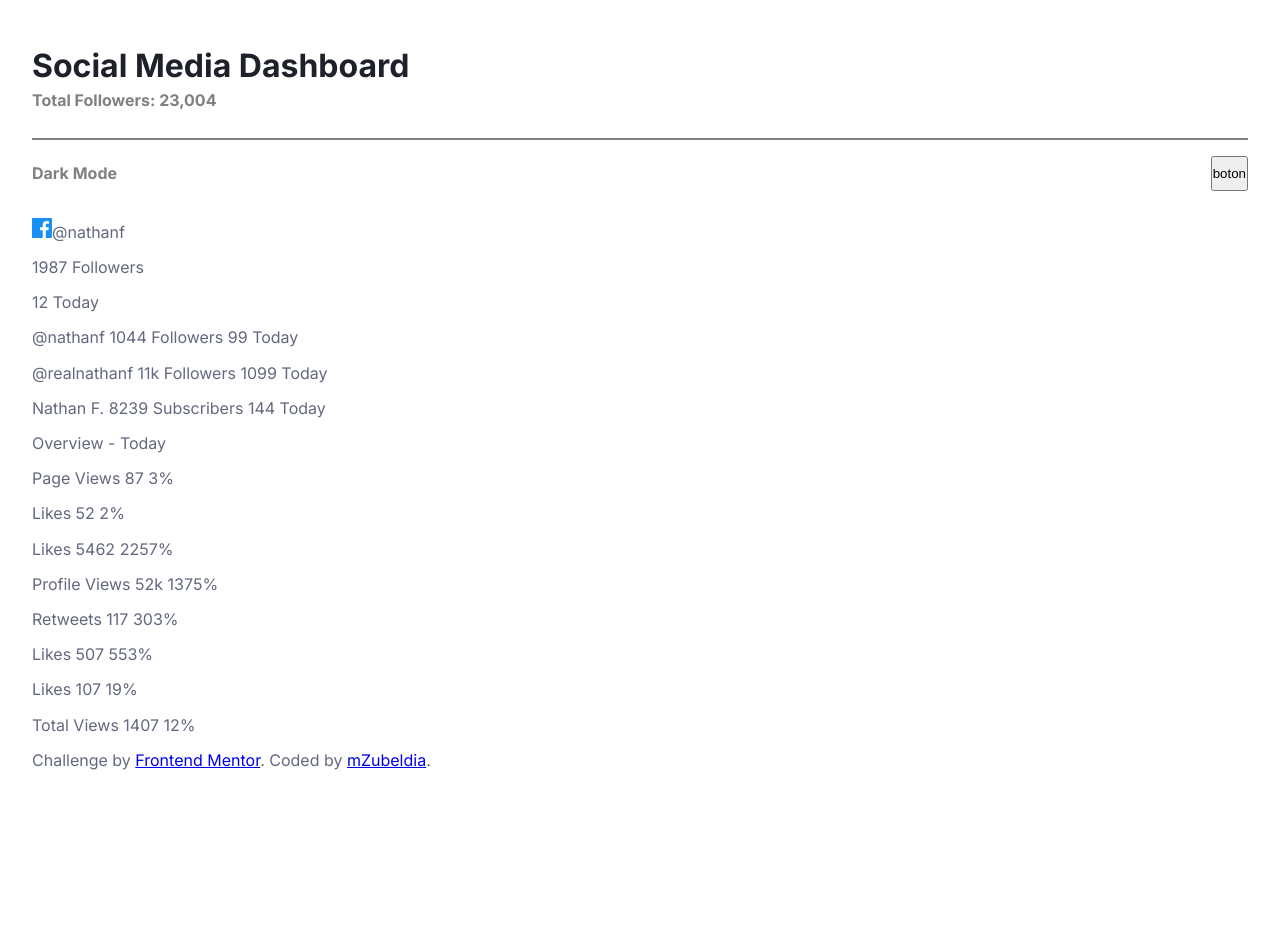
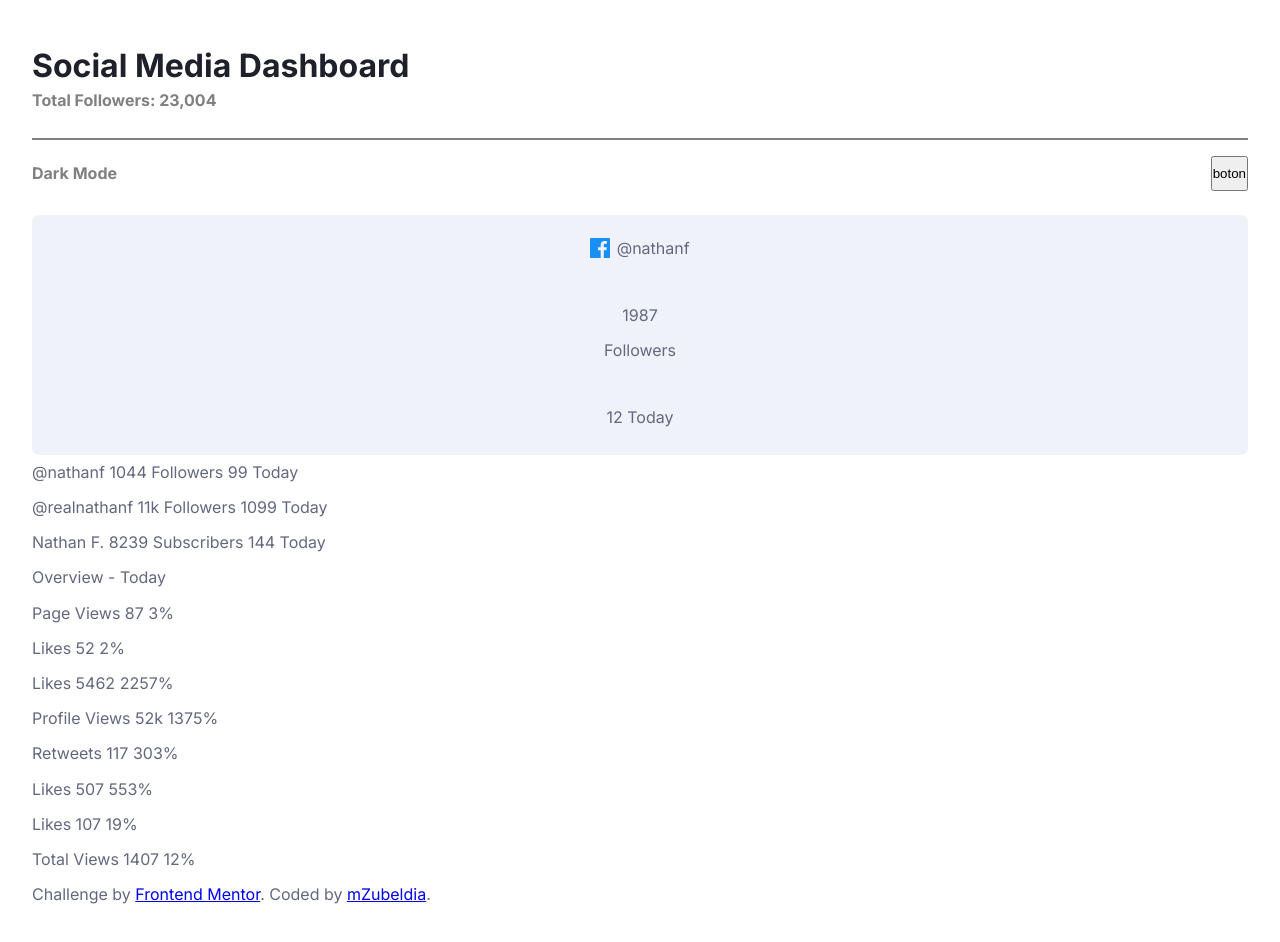
Before and after one commit to mZubeldia/social-media-dashboard, a React (Create React App) app: page / in a window 1280 px wide. Before the commit the page ends 810 px from the top, so only its background shows below. Built offline with nearby package versions, Linux system fonts and the light colour scheme; the HTML template or start-up script is replaced by a standard one.

Commit message:
format card flex

```diff
--- a/src/App.css
+++ b/src/App.css
@@ -77,3 +77,38 @@ SSMM colors
     display: flex;
     justify-content: space-between;
 }
+
+
+/* cards */
+
+.card {
+    background-color: var(--card-background-color);
+    height: 15rem;
+    border-radius: 7px;
+}
+
+.card-list {
+    display: flex;
+   justify-content: center;
+}
+
+.card_list_element.icon{
+    flex-direction: row;
+    justify-content: center;
+}
+
+.card_list_element {
+    display: flex;
+    flex-direction: column;
+    width: 100%;
+    padding: 1rem;
+    align-items: center;
+}
+
+.social_media_icon {
+    margin-right: 0.2rem;
+}
+
+.social_media_name {
+    margin-left: 0.2rem;
+}
--- a/src/components/Main.js
+++ b/src/components/Main.js
@@ -6,8 +6,8 @@ const Main = () => {
       <section>
         <article className="card">
           <ul className="card_list">
-            <li className="card_list_element">
-              <svg xmlns="http://www.w3.org/2000/svg" width="20" height="20">
+            <li className="card_list_element icon">
+              <svg className="social_media_icon" xmlns="http://www.w3.org/2000/svg" width="20" height="20">
                 <path
                   fill="#178FF5"
                   d="M18.896 0H1.104C.494 0 0 .494 0 1.104v17.793C0 19.506.494 20 1.104 20h9.58v-7.745H8.076V9.237h2.606V7.01c0-2.583 1.578-3.99 3.883-3.99 1.104 0 2.052.082 2.329.119v2.7h-1.598c-1.254 0-1.496.597-1.496 1.47v1.928h2.989l-.39 3.018h-2.6V20h5.098c.608 0 1.102-.494 1.102-1.104V1.104C20 .494 19.506 0 18.896 0z"
```
